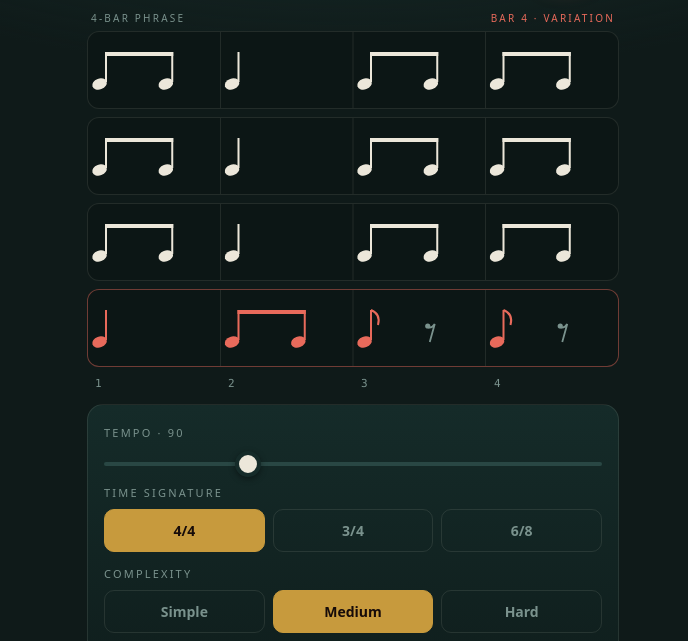
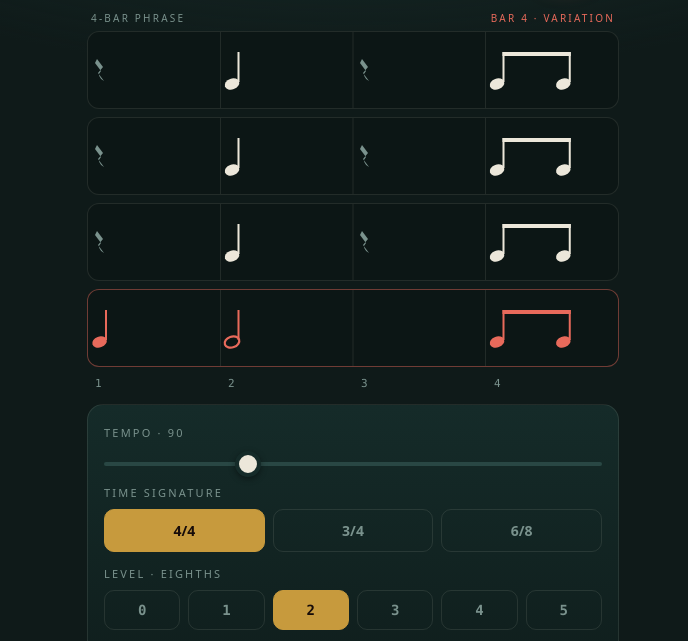
Before and after one commit to bhrg3se/rhythm-practice, a plain HTML site: page index.html in a window 1280 px wide. Shown: the part 145-786 px from the top of the page, without its empty margins (287-975 px from the left). Drawn offline with Linux system fonts and the light colour scheme.

Commit message:
Replace Simple/Medium/Hard with levels 0-5
Cells are now table rows written in note values, each tagged with the level
that introduces it: quarters, rests, eighths, offbeats, sixteenths,
syncopation. Triplets broken by rests get a bracket. Number keys 0-5 pick
the level.

Co-Authored-By: Claude Opus 5.5 <noreply@anthropic.com>

```diff
--- a/index.html
+++ b/index.html
@@ -88,6 +88,7 @@
   .chip{flex:1;min-width:56px;text-align:center;padding:11px 6px;border-radius:10px;border:1px solid var(--line);
     background:transparent;color:var(--muted);font-family:var(--sans);font-size:14px;cursor:pointer;font-weight:600}
   .chip.sel{background:var(--brass);color:#160b09;border-color:var(--brass)}
+  .chips.levels .chip{min-width:0;font-family:var(--mono)}
   .toggles{display:flex;flex-wrap:wrap;gap:8px}
   .tg{flex:1 1 150px;display:flex;align-items:center;justify-content:space-between;gap:10px;padding:12px 14px;
     border:1px solid var(--line);border-radius:10px;background:transparent;color:var(--ink);font-size:13px;cursor:pointer;font-weight:600}
@@ -146,11 +147,14 @@
       </div>
     </div>
     <div class="ctl">
-      <span class="k">Complexity</span>
-      <div class="chips" id="cxChips">
-        <button class="chip" data-cx="1">Simple</button>
-        <button class="chip sel" data-cx="2">Medium</button>
-        <button class="chip" data-cx="3">Hard</button>
+      <span class="k">Level · <span id="lvName">Eighths</span></span>
+      <div class="chips levels" id="lvChips">
+        <button class="chip" data-lv="0">0</button>
+        <button class="chip" data-lv="1">1</button>
+        <button class="chip sel" data-lv="2">2</button>
+        <button class="chip" data-lv="3">3</button>
+        <button class="chip" data-lv="4">4</button>
+        <button class="chip" data-lv="5">5</button>
       </div>
     </div>
     <div class="ctl" style="margin-bottom:0">
@@ -168,7 +172,7 @@
     </div>
   </div>
 
-  <div class="hint">Bars 1–3 repeat · bar 4 varies · Space plays/stops, N for a new rhythm.<br>Add to Home Screen to run like an app, offline.</div>
+  <div class="hint">Bars 1–3 repeat · bar 4 varies<br>Keys: Space play/stop · N new rhythm · 0–5 level<br>Add to Home Screen to run like an app, offline.</div>
   <a class="support" id="support" hidden target="_blank" rel="noopener">☕ Buy me a coffee</a>
 
 <script>
@@ -189,7 +193,7 @@
 
   // ---------- state ----------
   const S = {
-    bpm: 90, sig: "4/4", complexity: 2,
+    bpm: 90, sig: "4/4", level: 2,
     met: true, notes: true, hap: false, countIn: false,
     rows: [], pending: null, playing: false,
   };
@@ -199,52 +203,50 @@
 
   // ---------- notation generator ----------
   // A "note" = {t: start, d: duration, rest?: bool, tup?: 3}
-  // A "cell" = weighted building block that fills `len` quarters.
-  function cellPool(cx){
-    const p = [];
-    const add = (w,len,notes) => p.push({w,len,notes});
-    if(S.sig === "6/8"){
-      // compound meter: cells fill one dotted-quarter beat
-      add(4,1.5,[{t:0,d:1.5}]);                                  // dotted quarter
-      add(2,1.5,[{t:0,d:1.5,rest:true}]);
-      add(4,1.5,[{t:0,d:1},{t:1,d:.5}]);                         // quarter + eighth
-      if(cx>=2){
-        add(5,1.5,[{t:0,d:.5},{t:.5,d:.5},{t:1,d:.5}]);          // three eighths
-        add(2,1.5,[{t:0,d:.5},{t:.5,d:1}]);                      // eighth + quarter
-        add(2,1.5,[{t:0,d:.5,rest:true},{t:.5,d:.5},{t:1,d:.5}]);
-      }
-      if(cx>=3){
-        add(3,1.5,[{t:0,d:.25},{t:.25,d:.25},{t:.5,d:.5},{t:1,d:.5}]);
-        add(2,1.5,[{t:0,d:.5},{t:.5,d:.25},{t:.75,d:.25},{t:1,d:.5}]);
-        add(2,1.5,[{t:0,d:.75},{t:.75,d:.25},{t:1,d:.5}]);       // siciliano
-      }
-      add(1,3,[{t:0,d:3}]);                                      // dotted half
-      return p;
-    }
-    const T = 1/3;
-    add(6,1,[{t:0,d:1}]); add(3,1,[{t:0,d:1,rest:true}]);
-    if(cx>=2){
-      add(6,1,[{t:0,d:.5},{t:.5,d:.5}]);
-      add(2,1,[{t:0,d:.5},{t:.5,d:.5,rest:true}]);
-      add(2,1,[{t:0,d:.5,rest:true},{t:.5,d:.5}]);               // offbeat eighth
-    }
-    if(cx>=3){
-      add(3,1,[{t:0,d:T,tup:3},{t:T,d:T,tup:3},{t:2*T,d:T,tup:3}]);
-      add(3,1,[{t:0,d:.25},{t:.25,d:.25},{t:.5,d:.25},{t:.75,d:.25}]);
-      add(3,1,[{t:0,d:.75},{t:.75,d:.25}]);                      // dotted-8th + 16th
-    }
-    add(2,2,[{t:0,d:2}]);                                        // half
-    if(cx<=2) add(1,2,[{t:0,d:2,rest:true}]);                    // half rest
-    if(S.sig === "3/4") add(1,3,[{t:0,d:3}]);                    // dotted half
-    else add(1,4,[{t:0,d:4}]);                                   // whole
-    return p;
+  // A "cell" = weighted building block that fills one beat group (or more).
+  // Cells are written as note values: 1 2 4 8 16 = whole…16th, "." dotted,
+  // "r" rest, "t" triplet eighth. Each row: [level introduced, weight, cell, opts]
+  // opts.sig limits a cell to one meter; opts.upTo retires it above that level.
+  const LEVELS = ["Quarters", "Rests", "Eighths", "Offbeats", "Sixteenths", "Syncopation"];
+  const SIMPLE_CELLS = [
+    [0,6,"4"], [0,3,"2"], [0,1,"1",{sig:"4/4"}], [0,1,"2.",{sig:"3/4"}],
+    [1,3,"4r"], [1,1,"2r",{upTo:3}],
+    [2,6,"8 8"],
+    [3,3,"8r 8"], [3,2,"8 8r"], [3,2,"4. 8"],
+    [4,3,"16 16 16 16"], [4,3,"8. 16"], [4,2,"8 16 16"], [4,2,"16 16 8"], [4,3,"t t t"],
+    [5,2,"16 8 16"], [5,2,"16 8."], [5,2,"16r 16 16 16"], [5,2,"8r 16 16"],
+    [5,2,"8 4 8"], [5,2,"t tr t"], [5,1,"tr t t"],
+  ];
+  const COMPOUND_CELLS = [            // 6/8: cells fill a dotted-quarter beat
+    [0,4,"4."], [0,1,"2."],
+    [1,4,"4 8"], [1,2,"4.r"],
+    [2,5,"8 8 8"],
+    [3,2,"8 4"], [3,2,"8r 8 8"], [3,1,"8 8 8r"], [3,1,"8 8r 8"],
+    [4,3,"16 16 8 8"], [4,2,"8 16 16 8"], [4,2,"8. 16 8"],
+    [5,2,"8 8 16 16"], [5,2,"4 16 16"], [5,2,"8r 16 16 8"], [5,1,"16 16 8 16 16"], [5,1,"16 16 16 16 16 16"],
+  ];
+  const DUR = {1:4, 2:2, 4:1, 8:.5, 16:.25};
+  function parseCell(spec){
+    let t=0;
+    const notes=spec.split(' ').map(tok=>{
+      const [,v,dot,rest]=tok.match(/^(t|\d+)(\.?)(r?)$/);
+      const n = v==='t' ? {d:1/3, tup:3} : {d:DUR[v]*(dot?1.5:1)};
+      n.t=t; if(rest) n.rest=true; t+=n.d;
+      return n;
+    });
+    return {len:Math.round(t*12)/12, notes};
+  }
+  function cellPool(lv){
+    return (S.sig==="6/8" ? COMPOUND_CELLS : SIMPLE_CELLS)
+      .filter(([from,,,o={}])=>from<=lv && !(o.upTo<lv) && (!o.sig || o.sig===S.sig))
+      .map(([,w,spec])=>({w, ...parseCell(spec)}));
   }
   function pick(pool){
     const tot=pool.reduce((a,c)=>a+c.w,0); let r=Math.random()*tot;
     for(const c of pool){ if((r-=c.w)<=0) return c; } return pool[0];
   }
-  function makeBar(len, cx){
-    const pool = cellPool(cx);
+  function makeBar(len, lv){
+    const pool = cellPool(lv);
     for(let tries=0; tries<40; tries++){
       const out=[]; let pos=0, ok=true;
       while(pos < len-1e-6){
@@ -264,9 +266,9 @@
     return a.every((n,i)=>n.t===b[i].t && n.d===b[i].d && n.rest===b[i].rest);
   }
   function regen(){
-    const len=M().barQ, A=makeBar(len,S.complexity);
-    let B=makeBar(len,S.complexity), guard=0;
-    while(barsEqual(A,B) && guard++<20){ B=makeBar(len,S.complexity); } // ensure B differs from A
+    const len=M().barQ, A=makeBar(len,S.level);
+    let B=makeBar(len,S.level), guard=0;
+    while(barsEqual(A,B) && guard++<20){ B=makeBar(len,S.level); } // ensure B differs from A
     const rows=[A,A,A,B];
     if(S.playing){ S.pending=rows; $('genBtn').textContent='NEXT BAR…'; }  // swapped in at the next bar line
     else { S.rows=rows; render(rows); }
@@ -344,7 +346,22 @@
           beams+=`<rect x="${k>0?sx[k]-9:sx[k]-1}" y="${TOP+7}" width="10" height="4"/>`;
         }
       });
-      if(ns[0].tup) beams+=`<text class="tup" x="${(sx[0]+sx.at(-1))/2}" y="${TOP-5}" text-anchor="middle">${ns[0].tup}</text>`;
+    }
+    // tuplets: number over the beam, or a bracket when a rest breaks the beam
+    for(let i=0; i<bar.length; ){
+      if(!bar[i].tup){ i++; continue; }
+      const beat=Math.floor(bar[i].t+1e-6); let j=i;
+      while(bar[j+1] && bar[j+1].tup && Math.floor(bar[j+1].t+1e-6)===beat) j++;
+      const grp=bar.slice(i,j+1);
+      if(grp.every((n,k)=>beamed.has(i+k))){
+        const mid=(hx(grp[0])+hx(grp.at(-1)))/2+RX-1;
+        beams+=`<text class="tup" x="${mid}" y="${TOP-5}" text-anchor="middle">${grp[0].tup}</text>`;
+      } else {
+        const x0=hx(grp[0])-RX, x1=hx(grp.at(-1))+RX, mid=(x0+x1)/2, y=TOP-8;
+        beams+=`<path d="M${x0} ${y+4} V${y} H${mid-6} M${mid+6} ${y} H${x1} V${y+4}" fill="none" stroke="currentColor" stroke-width="1.2"/>`
+             + `<text class="tup" x="${mid}" y="${y+4}" text-anchor="middle">${grp[0].tup}</text>`;
+      }
+      i=j+1;
     }
     return `<svg viewBox="0 0 ${W} ${H}" aria-hidden="true">${s}<g fill="currentColor">${beams}</g></svg>`;
   }
@@ -500,14 +517,14 @@
   const KEY='rhythm.settings.v1';
   const TOGGLES=[['tgMet','met'],['tgNotes','notes'],['tgHap','hap'],['tgCount','countIn']];
   function save(){
-    try{ localStorage.setItem(KEY, JSON.stringify({bpm:S.bpm, sig:S.sig, complexity:S.complexity,
+    try{ localStorage.setItem(KEY, JSON.stringify({bpm:S.bpm, sig:S.sig, level:S.level,
       met:S.met, notes:S.notes, hap:S.hap, countIn:S.countIn})); }catch(e){}
   }
   function load(){
     let o; try{ o=JSON.parse(localStorage.getItem(KEY)); }catch(e){}
     if(!o || typeof o!=='object') return;
     if(SIGS[o.sig]) S.sig=o.sig;
-    if([1,2,3].includes(o.complexity)) S.complexity=o.complexity;
+    if(Number.isInteger(o.level) && LEVELS[o.level]) S.level=o.level;
     if(Number.isFinite(o.bpm)) S.bpm=o.bpm;
     for(const [,k] of TOGGLES) if(typeof o[k]==='boolean') S[k]=o[k];
   }
@@ -523,6 +540,9 @@
       const on=c.dataset[attr]===val; c.classList.toggle('sel',on); c.setAttribute('aria-pressed',on);
     });
   }
+  function setLevel(lv){
+    S.level=lv; selChip('lvChips','lv',String(lv)); $('lvName').textContent=LEVELS[lv];
+  }
   function syncToggle(id,key){ $(id).classList.toggle('on',S[key]); $(id).setAttribute('aria-pressed',S[key]); }
 
   $('bpm').addEventListener('input',e=>setBpm(+e.target.value));
@@ -535,10 +555,9 @@
     $('sig').textContent=S.sig; setLabel(null);
     save(); regen();
   });
-  $('cxChips').addEventListener('click',e=>{
+  $('lvChips').addEventListener('click',e=>{
     const b=e.target.closest('.chip'); if(!b) return;
-    S.complexity=+b.dataset.cx; selChip('cxChips','cx',b.dataset.cx);
-    save(); regen();
+    setLevel(+b.dataset.lv); save(); regen();
   });
 
   for(const [id,key] of TOGGLES){
@@ -561,7 +580,7 @@
   }
   $('tapBtn').addEventListener('click',tap);
 
-  // keyboard: Space play/stop, N new rhythm, T tap
+  // keyboard: Space play/stop, N new rhythm, T tap, 0–5 level
   document.addEventListener('keydown',e=>{
     if(e.ctrlKey||e.metaKey||e.altKey||e.repeat) return;
     if(e.code==='Space'){
@@ -571,6 +590,7 @@
     }
     else if(e.key==='n'||e.key==='N') regen();
     else if(e.key==='t'||e.key==='T') tap();
+    else if(/^[0-5]$/.test(e.key) && e.target.type!=='range'){ setLevel(+e.key); save(); regen(); }
   });
 
   if(SUPPORT_URL){ $('support').href=SUPPORT_URL; $('support').hidden=false; }
@@ -582,7 +602,7 @@
 
   // init
   load();
-  selChip('sigChips','sig',S.sig); selChip('cxChips','cx',String(S.complexity));
+  selChip('sigChips','sig',S.sig); setLevel(S.level);
   for(const [id,key] of TOGGLES) syncToggle(id,key);
   $('sig').textContent=S.sig; setLabel(null);
   setBpm(S.bpm); regen();
```
Also changed, not shown: 1 other file.
